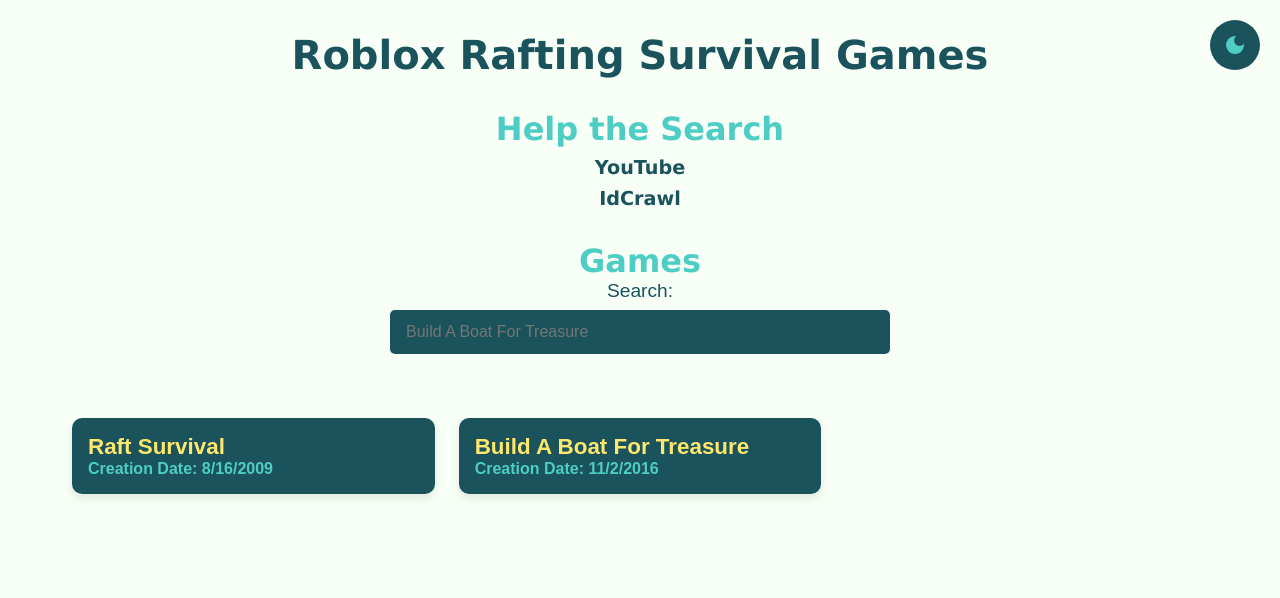
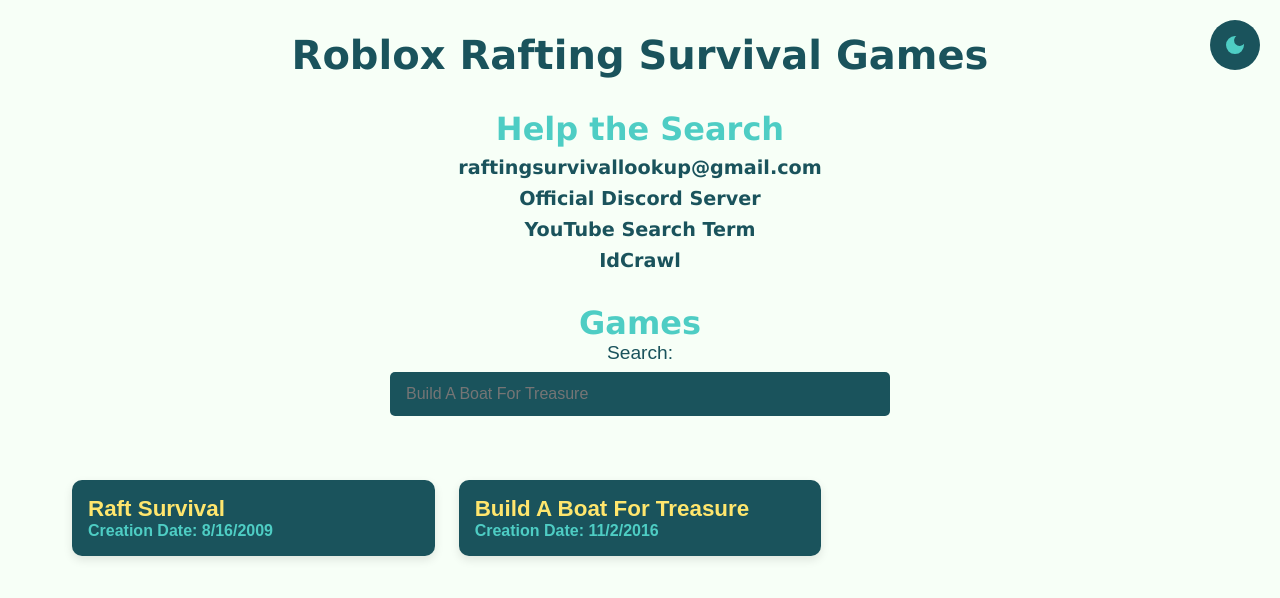
Before and after one commit to raftingsurvivallookup/raftingsurvivallookup.github.io, a plain HTML site: page index.html in a window 1280 px wide. Drawn offline with Linux system fonts and the light colour scheme.

Commit message:
Update index.html to include gmail and discord server

```diff
--- a/index.html
+++ b/index.html
@@ -197,7 +197,9 @@
 
     <h1>Roblox Rafting Survival Games</h1>
     <h2>Help the Search</h2>
-    <h3><a href="https://www.youtube.com/results?search_query=roblox+build+a+boat+raft+to+survive+sail+before%3A2017">YouTube</a></h3>
+    <h3>raftingsurvivallookup@gmail.com</h3>
+    <h3><a href="https://discord.gg/7zAQNMvp">Official Discord Server</a></h3>
+    <h3><a href="https://www.youtube.com/results?search_query=roblox+build+a+boat+raft+to+survive+sail+before%3A2017">YouTube Search Term</a></h3>
     <h3><a href="https://www.idcrawl.com">IdCrawl</a></h3>
 
     <h2>Games</h2>
```
